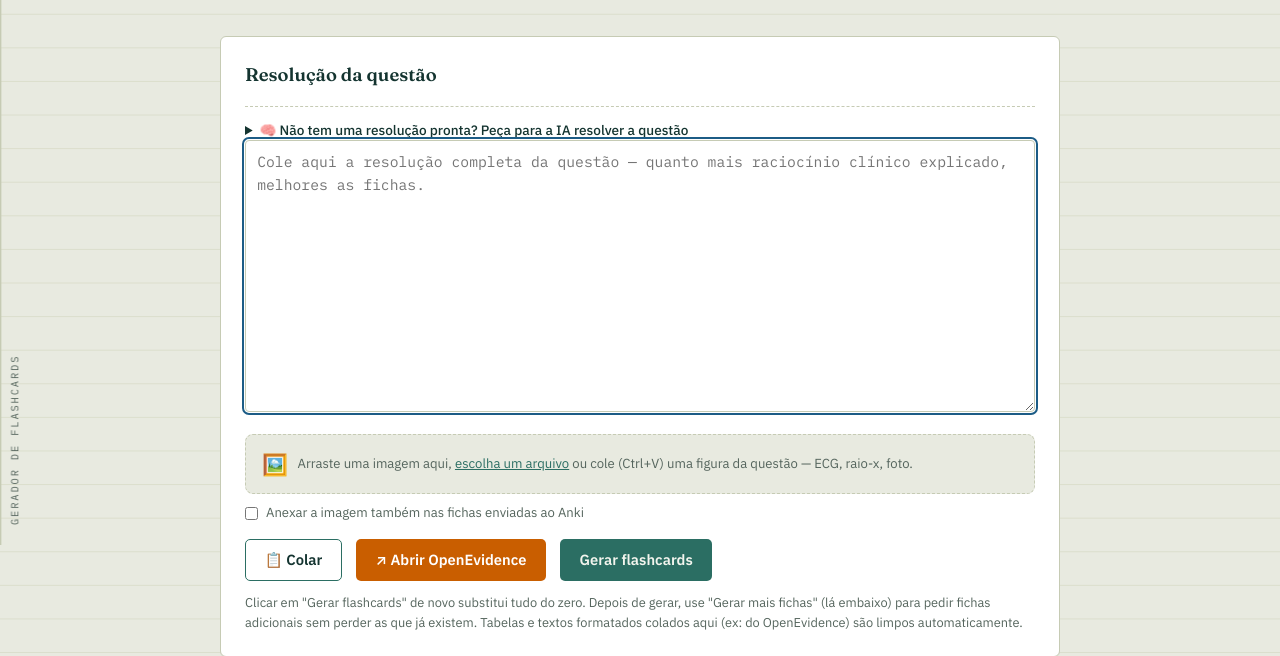
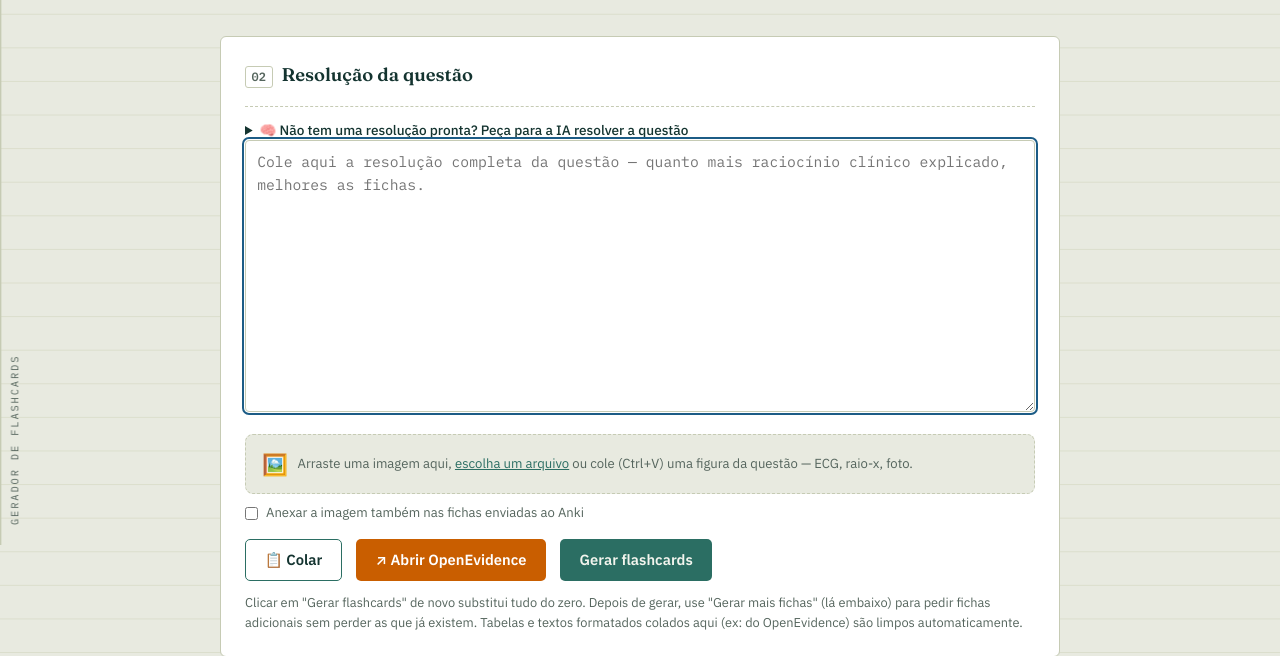
Before and after one commit to francescoconsonni/francards, a Flask app: page / in a window 1280 px wide. Shown: the part 255-911 px from the top of the page. Run offline with Flask 3, Linux system fonts and the light colour scheme; some libraries are stand-ins or nearby versions.

Commit message:
Add index numbers to configuration and resolution sections

```diff
--- a/templates/index.html
+++ b/templates/index.html
@@ -38,7 +38,7 @@
     <section class="panel" id="configPanel">
       <details class="config-details">
         <summary class="panel-title">
-          </span> Configuração
+          <span class="idx">01</span> Configuração
         </summary>
 
         <div class="field-grid">
@@ -114,12 +114,12 @@
     </section>
 
     <section class="panel" id="inputPanel">
-      <h2 class="panel-title"></span> Resolução da questão</h2>
+      <h2 class="panel-title"><span class="idx">02</span> Resolução da questão</h2>
 
       <details class="advanced resolve-details">
         <summary>🧠 Não tem uma resolução pronta? Peça para a IA resolver a questão</summary>
         <div class="resolve-body">
-          <p class="hint">Usa o mesmo provedor e a mesma chave de API configurados na seção de configuração acima.</p>
+          <p class="hint">Usa o mesmo provedor e a mesma chave de API configurados na seção 01 acima.</p>
           <label class="field">
             <span>Cole aqui o enunciado da questão (com alternativas, se houver)</span>
             <textarea id="questaoInput" rows="6" placeholder="Cole o enunciado completo da questão, incluindo as alternativas…"></textarea>
@@ -185,9 +185,11 @@
       <div class="temas-custom">
         <label class="field temas-custom-field">
           <span>Ou peça fichas sobre um tema específico</span>
-          <input type="text" id="temaInput" placeholder="ex: farmacocinética do fármaco, diagnóstico diferencial…" autocomplete="off" spellcheck="false">
+          <div class="temas-input-row">
+            <input type="text" id="temaInput" placeholder="ex: farmacocinética do fármaco, diagnóstico diferencial…" autocomplete="off" spellcheck="false">
+            <button id="temaCustomBtn" class="btn-tema-submit" type="button">Gerar ↵</button>
+          </div>
         </label>
-        <button id="temaCustomBtn" class="btn-secondary" type="button">Gerar sobre esse tema</button>
       </div>
     </section>
   </main>
```
